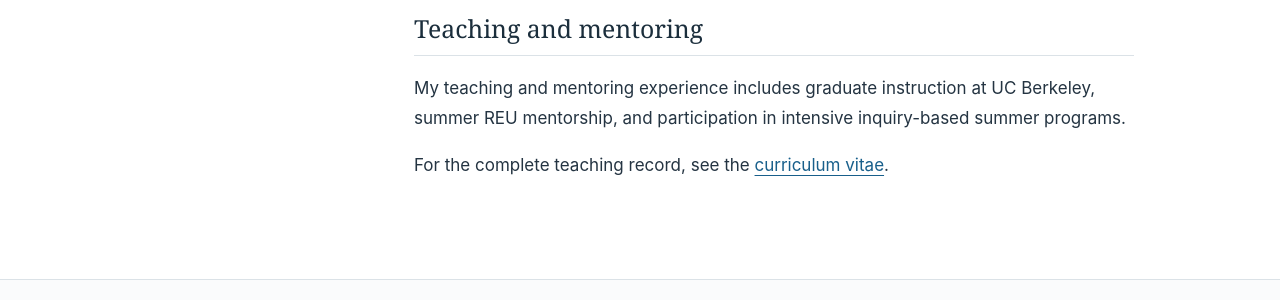
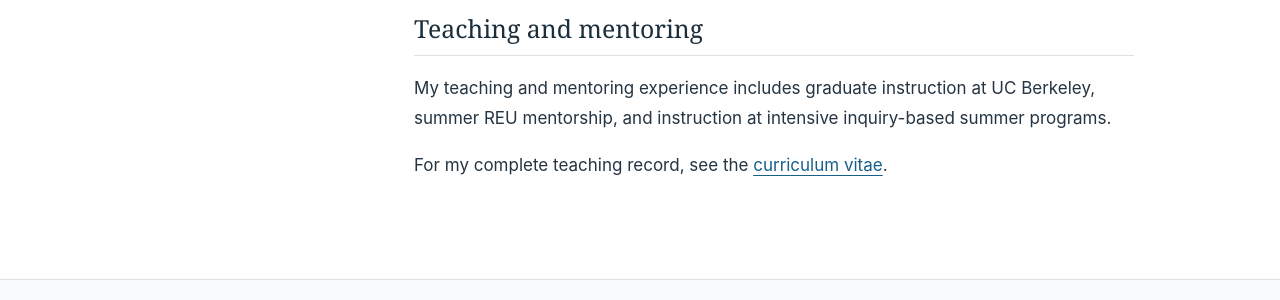
Before and after one commit to challeckdube/challeckdube.github.io, a Jekyll site: the page built from teaching.html, in a window 1280 px wide. Shown: the part 1799-2099 px from the top of the page. Built offline with Jekyll 4.4.1, drawn with Linux system fonts in a browser that asks for light colours.

Commit message:
Update teaching experience descriptions in teaching.html

```diff
--- a/teaching.html
+++ b/teaching.html
@@ -20,6 +20,6 @@ title: Teaching
 
 <section>
   <h2>Teaching and mentoring</h2>
-  <p>My teaching and mentoring experience includes graduate instruction at UC Berkeley, summer REU mentorship, and participation in intensive inquiry-based summer programs.</p>
-  <p>For the complete teaching record, see the <a href="{{ site.data.site.cv | relative_url }}">curriculum vitae</a>.</p>
+  <p>My teaching and mentoring experience includes graduate instruction at UC Berkeley, summer REU mentorship, and instruction at intensive inquiry-based summer programs.</p>
+  <p>For my complete teaching record, see the <a href="{{ site.data.site.cv | relative_url }}">curriculum vitae</a>.</p>
 </section>
```
